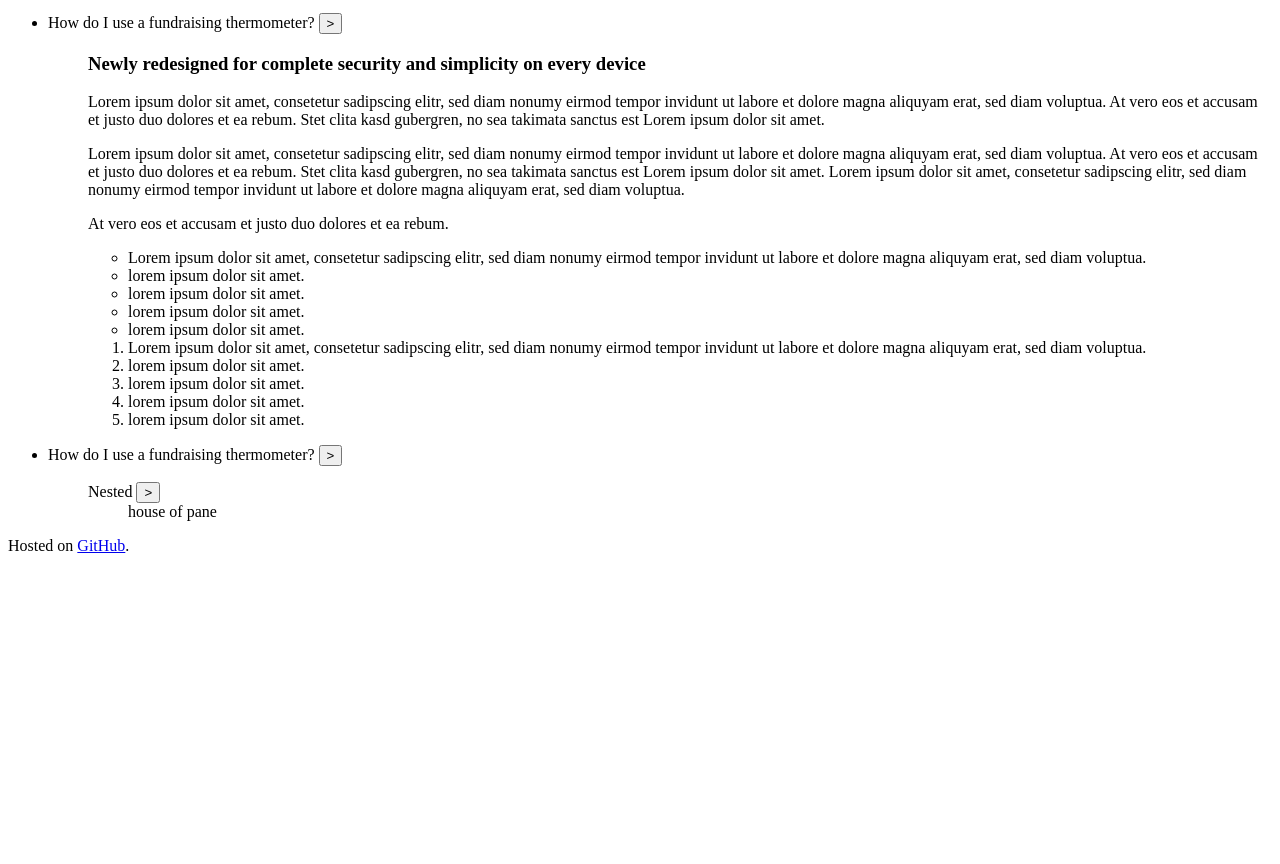
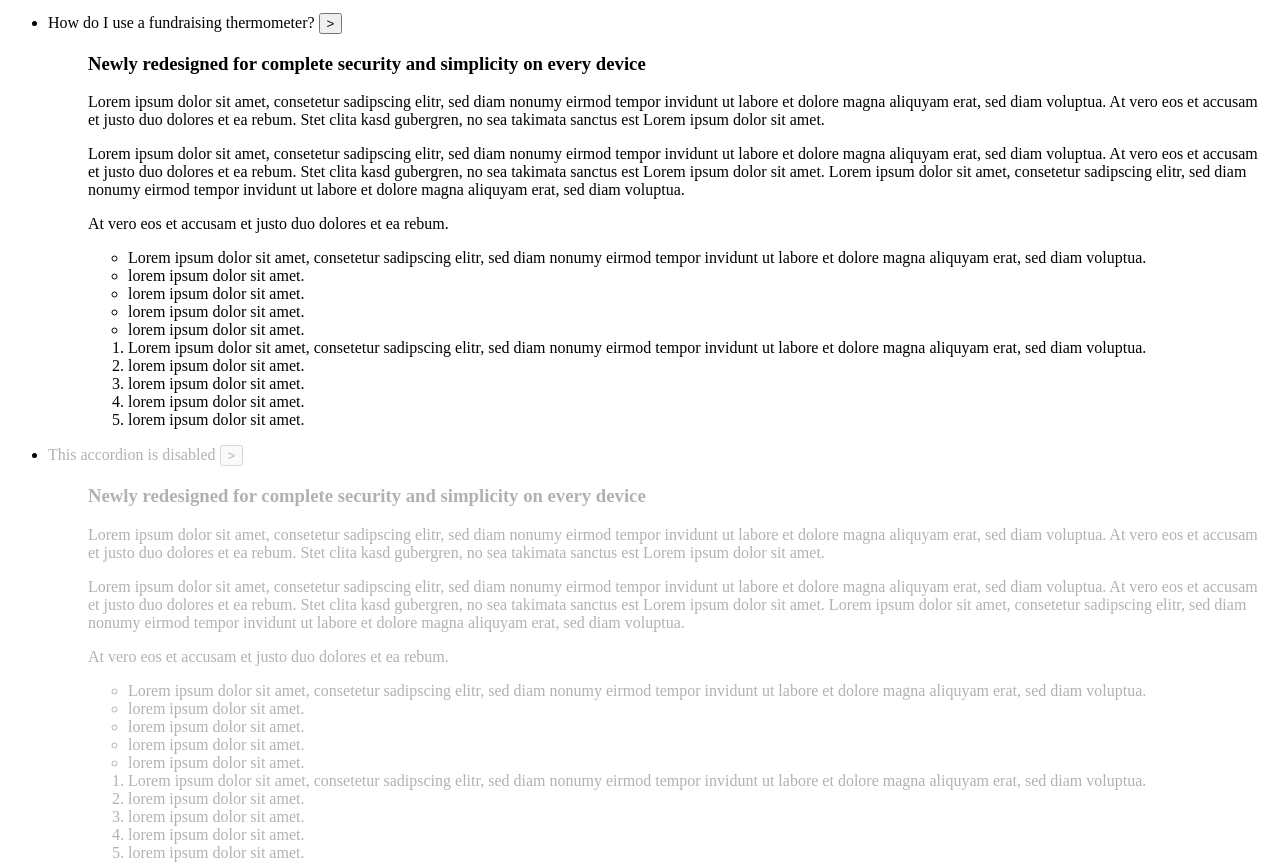
Before and after one commit to davidfmiller/rmr-accordion, a website built with webpack: page docs/index.html in a window 1280 px wide. Shown: the part 102-966 px from the top of the page. Before the commit the page ends 800 px from the top, so only its background shows below. Built offline with Linux system fonts and the light colour scheme; a script that the page names is missing.

Commit message:
handle disabled

```diff
--- a/docs/index.html
+++ b/docs/index.html
@@ -48,7 +48,7 @@
 
   <ul>
     <li>
-      <dl class="rmr-accordion ">
+      <dl class="rmr-accordion">
         <dt class="rmr-accordion-title">
           <span>
             How do I use a fundraising thermometer?
@@ -90,7 +90,50 @@
         </dd>
       </dl>
     </li>
+    <li>
+      <dl class="rmr-accordion rmr-disabled">
+        <dt class="rmr-accordion-title">
+          <span>
+            This accordion is disabled
+          </span>
+          <button class="rmr-accordion-toggle">
+          >
+          </button>
+        </dt>
+        <dd class="rmr-accordion-pane">
 
+          <h3>Newly redesigned for complete security and simplicity on every device</h3>
+          <p>
+            Lorem ipsum dolor sit amet, consetetur sadipscing elitr, sed diam nonumy eirmod tempor invidunt ut labore et dolore magna aliquyam erat, sed diam voluptua.
+            At vero eos et accusam et justo duo dolores et ea rebum. Stet clita kasd gubergren, no sea takimata sanctus est Lorem ipsum dolor sit amet.
+          </p>
+          <p>
+            Lorem ipsum dolor sit amet, consetetur sadipscing elitr, sed diam nonumy eirmod tempor invidunt ut labore et dolore magna aliquyam erat, sed diam voluptua. At vero eos et accusam et justo duo dolores et ea rebum. Stet clita kasd gubergren, no sea takimata sanctus est Lorem ipsum dolor sit amet. Lorem ipsum dolor sit amet, consetetur sadipscing elitr, sed diam nonumy eirmod tempor invidunt ut labore et dolore magna aliquyam erat, sed diam voluptua.
+          </p>
+          <p>
+            At vero eos et accusam et justo duo dolores et ea rebum.
+          </p>
+
+          <ul>
+            <li>Lorem ipsum dolor sit amet, consetetur sadipscing elitr, sed diam nonumy eirmod tempor invidunt ut labore et dolore magna aliquyam erat, sed diam voluptua.</li>
+            <li>lorem ipsum dolor sit amet.</li>
+            <li>lorem ipsum dolor sit amet.</li>
+            <li>lorem ipsum dolor sit amet.</li>
+            <li>lorem ipsum dolor sit amet.</li>
+          </ul>
+
+          <ol>
+            <li>Lorem ipsum dolor sit amet, consetetur sadipscing elitr, sed diam nonumy eirmod tempor invidunt ut labore et dolore magna aliquyam erat, sed diam voluptua.</li>
+            <li>lorem ipsum dolor sit amet.</li>
+            <li>lorem ipsum dolor sit amet.</li>
+            <li>lorem ipsum dolor sit amet.</li>
+            <li>lorem ipsum dolor sit amet.</li>
+          </ol>
+
+        </dd>
+      </dl>
+
+    </li>
     <li>
       <dl class="rmr-accordion">
         <dt class="rmr-accordion-title">
--- a/src/scripts/rmr-accordion.js
+++ b/src/scripts/rmr-accordion.js
@@ -60,6 +60,10 @@
           toggle.getAttribute('aria-controls')
         );
 
+      if (accordion.classList.contains('rmr-disabled')) {
+        return;
+      }
+
       if (! collapsible) {
         return;
       }
--- a/src/styles/index.scss
+++ b/src/styles/index.scss
@@ -4,3 +4,7 @@
 body {
 
 }
+
+.rmr-disabled {
+  opacity: 0.3;
+}
--- a/src/styles/rmr-accordion.scss
+++ b/src/styles/rmr-accordion.scss
@@ -1,11 +1,9 @@
 
 @import "../../node_modules/rmr-util/src/styles/_rmr-vars.scss";
 
-/*
- base styles for rmr-drops; override / supplement to customize the appearance to your desire
-*/
 
 .rmr-accordion-toggle {
+  cursor: pointer;
   transition: transform $rmr-transition-duration-short;
 }
 
@@ -15,6 +13,10 @@
 
 .rmr-accordion-title {
   cursor: pointer;
+}
+
+.rmr-accordion.rmr-disabled .rmr-accordion-title {
+  cursor: not-allowed;
 }
 
 .rmr-accordion-contents[aria-hidden='true'] {
```
Also changed, not shown: docs/build/index.css, docs/build/rmr-accordion.bundle.js, docs/build/rmr-accordion.css.
